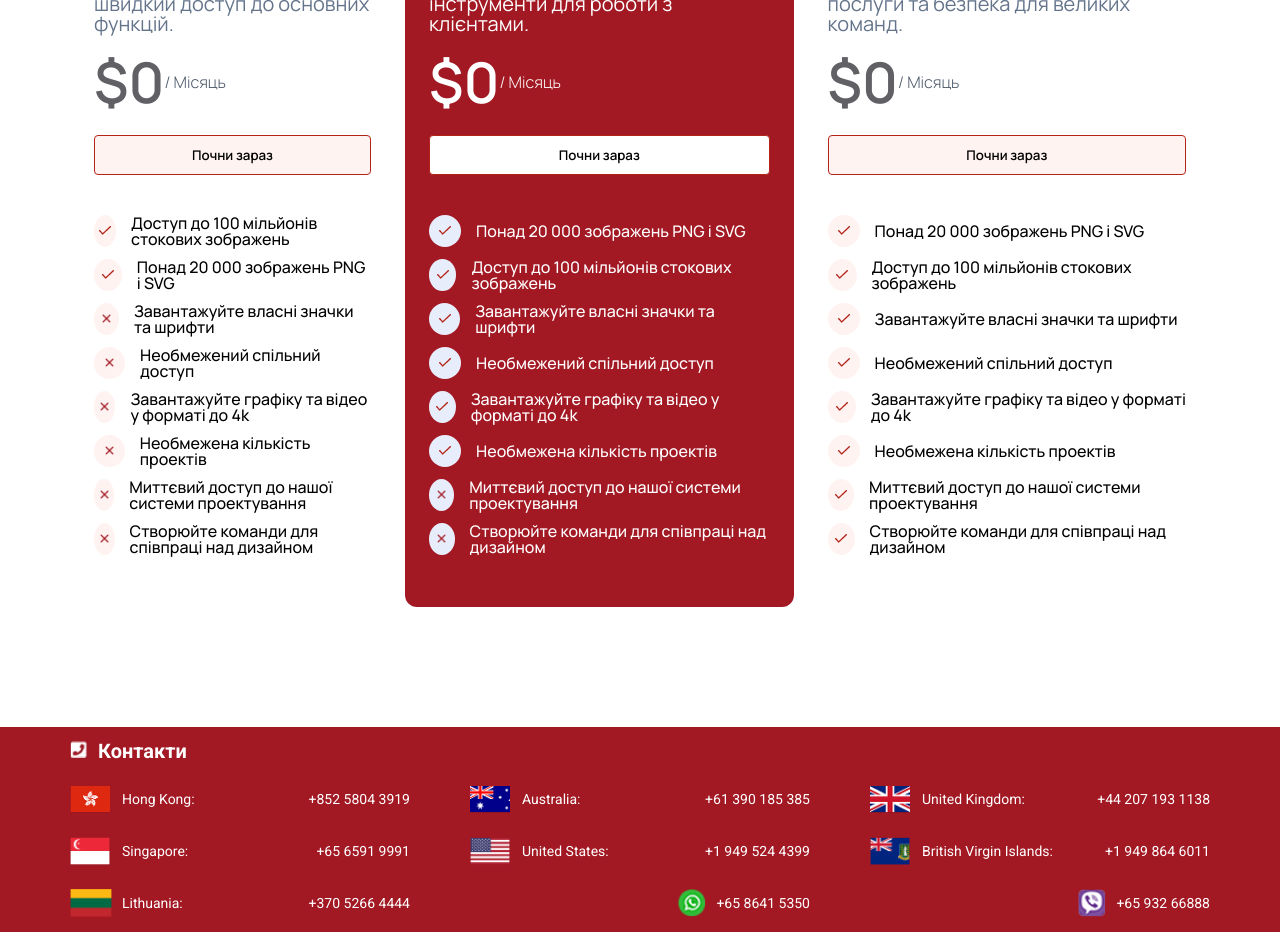
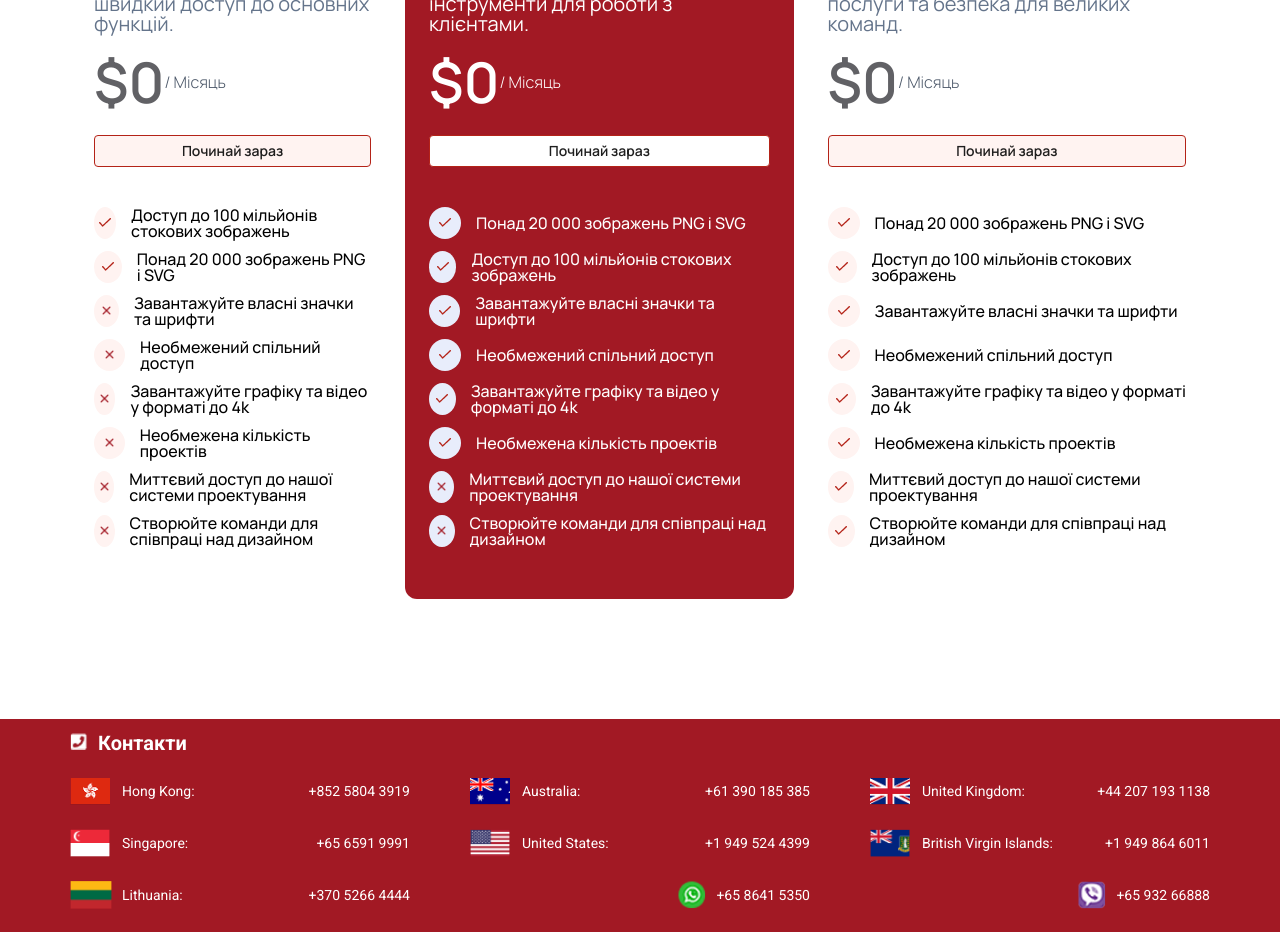
Before and after one commit to MartaMarkiv/lionsinlaw, a React (Vite) app: page / in a window 1280 px wide. Shown: the part 5060-5992 px from the top of the page. Built offline with nearby package versions, Linux system fonts and the light colour scheme; a web font is replaced by a local one.

Commit message:
Fixed bug

```diff
--- a/src/pages/main/Main.jsx
+++ b/src/pages/main/Main.jsx
@@ -1,4 +1,4 @@
-import { Flex, Switch } from "antd";
+import { Flex, Switch, Button } from "antd";
 import "./style.scss";
 import { Link } from "react-router-dom";
 import FlagsContainer from "../../components/flagsContainer/FlagsContainer";
@@ -7,7 +7,6 @@ import chooseUsImg from "../../assets/images/chooseLionsInLaw.png";
 import lionsInLawTeam from "../../assets/images/team.png";
 import BlockElement from "../../components/blockElement/BlockElement";
 import config from "../../config";
-import { Button } from "react-scroll";
 import { CONTACTS_ROUTE } from "../../routes/routes";
 
 export default function Main() {
@@ -305,7 +304,7 @@ export default function Main() {
               <span>/ Місяць</span>
             </Flex>
             <div>
-              <Button className="start-plan-btn light">Почни зараз</Button>
+              <Button className="start-plan-btn light">Починай зараз</Button>
             </div>
             {config.tariffPlanOptions.free.map((item, index) => (
               <Flex
@@ -331,7 +330,7 @@ export default function Main() {
               <span>/ Місяць</span>
             </Flex>
             <div>
-              <Button className="start-plan-btn dark">Почни зараз</Button>
+              <Button className="start-plan-btn dark">Починай зараз</Button>
             </div>
             {config.tariffPlanOptions.prof.map((item, index) => (
               <Flex
@@ -361,7 +360,7 @@ export default function Main() {
               <span>/ Місяць</span>
             </Flex>
             <div>
-              <Button className="start-plan-btn light">Почни зараз</Button>
+              <Button className="start-plan-btn light">Починай зараз</Button>
             </div>
             {config.tariffPlanOptions.enterprise.map((item, index) => (
               <Flex
--- a/src/pages/main/style.scss
+++ b/src/pages/main/style.scss
@@ -415,6 +415,10 @@
         &.dark {
           background-color: #ffffff;
         }
+
+        &:hover {
+          color: #000000;
+        }
       }
 
       .plan-option-item {
```
